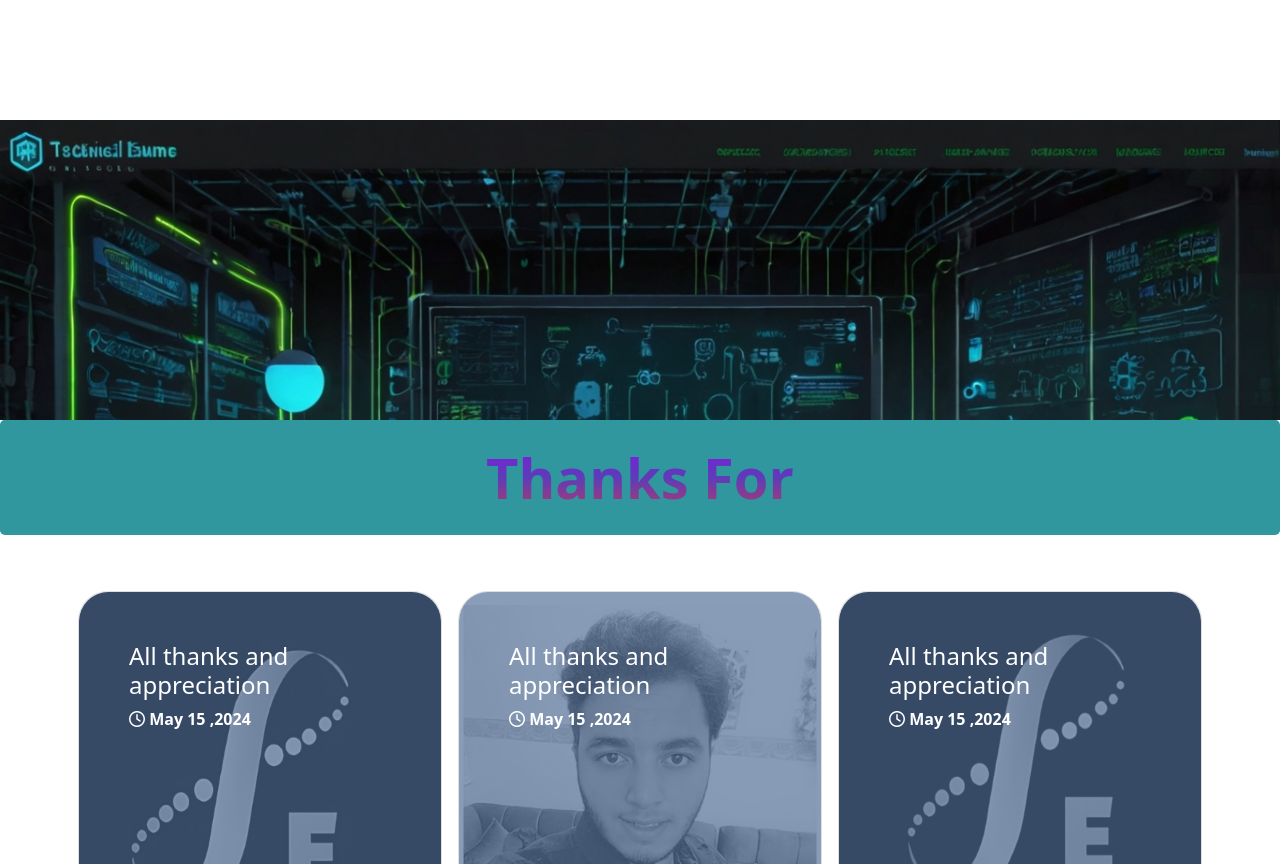
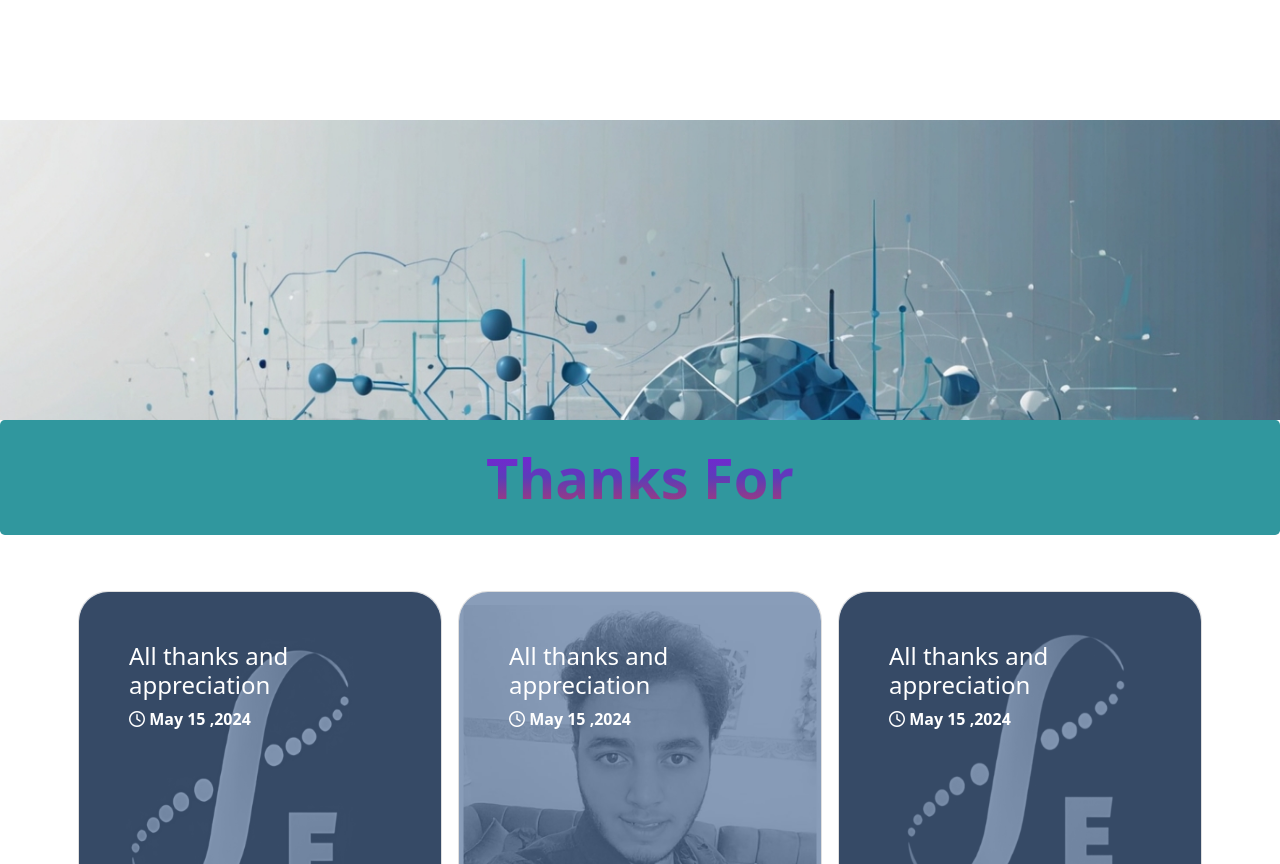
Before and after one commit to Abdelrhman-Keshk/Project-3_Bootstrap, a plain HTML site: page index.html in a window 1280 px wide. Shown: the part 5754-6618 px from the top of the page. Drawn offline with Linux system fonts and the light colour scheme.

Commit message:
fix fixed-bg glith

```diff
--- a/index.html
+++ b/index.html
@@ -709,7 +709,7 @@
       </div>
       <!-- /container-fluid -->
     </section>
-    <div class="fixed-bg"></div>
+    <div class="fixed-bg2 fixed-bg"></div>
     <section class="mb-5">
       <div class="container-fluid bg-head rounded-3 mb-5">
         <h2 class="text-center p-4 text-white fs-10 text-gradient fw-bold">
```
